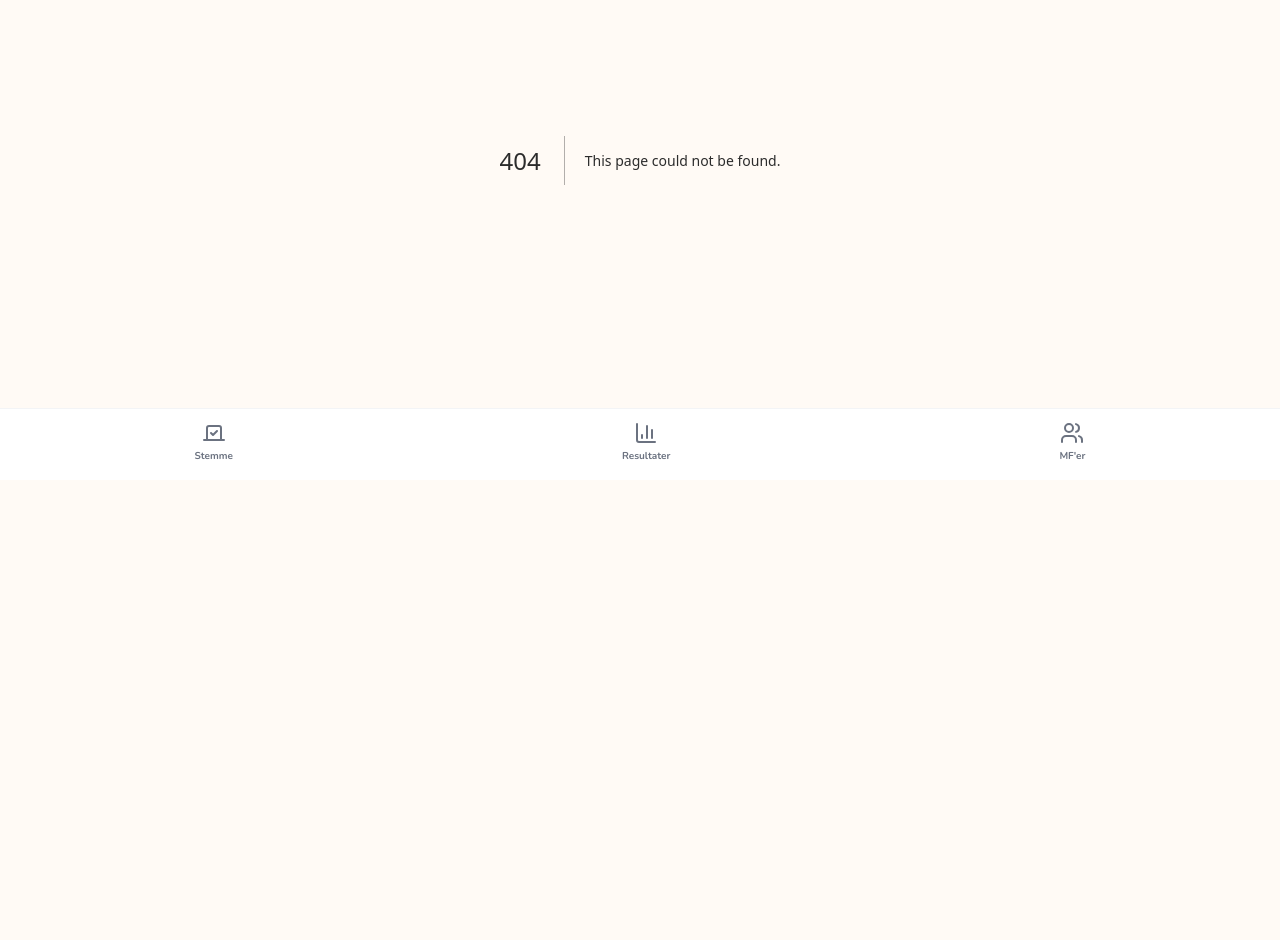
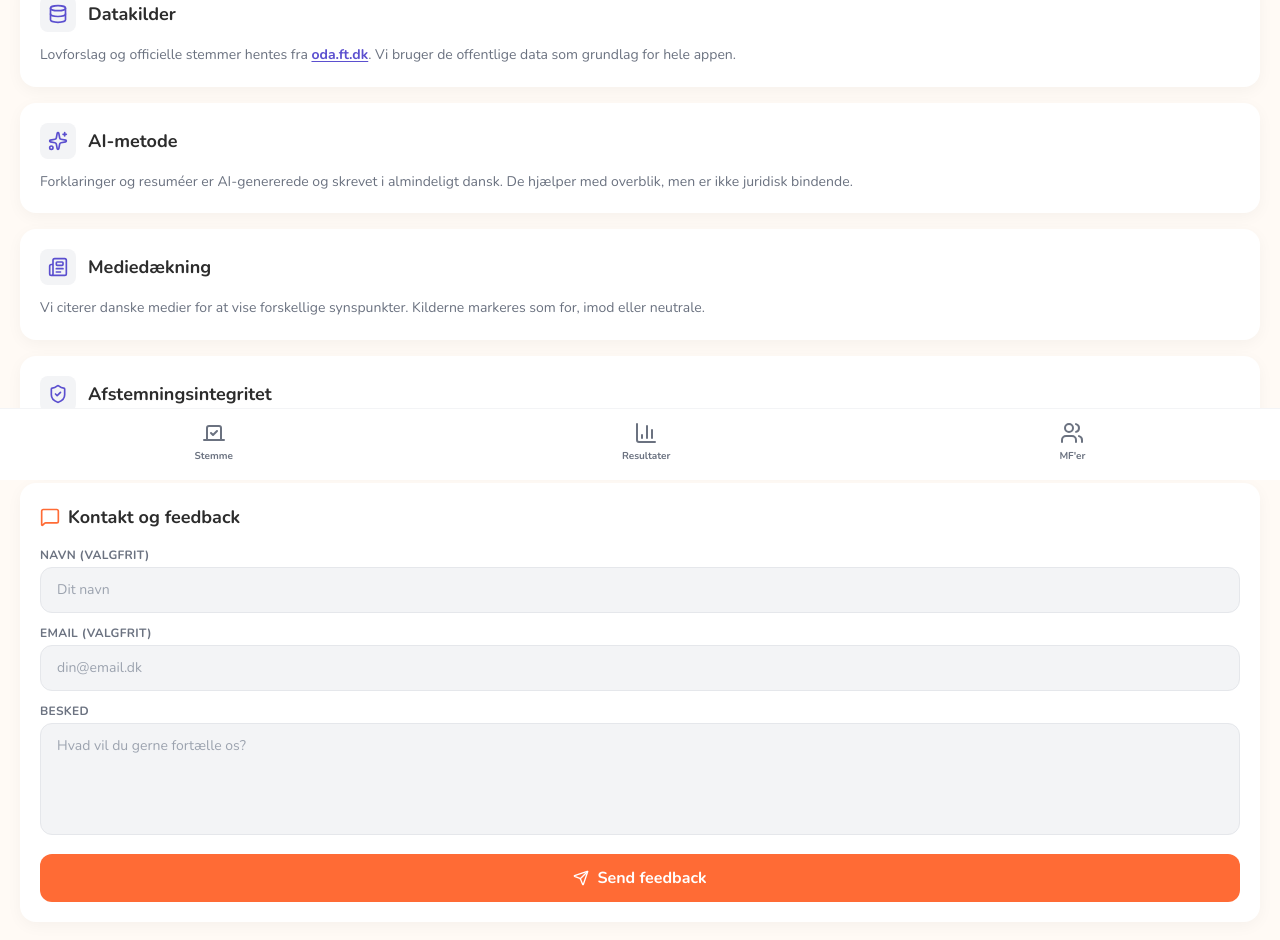
Before and after one commit to totise/direktedemokrati.nu, a Next.js app: page /about in a window 1280 px wide. Before the commit this address had no page. Shown: the part 320-1260 px from the top of the page. Before the commit the page ends 976 px from the top, so only its background shows below. Built offline with nearby package versions, Linux system fonts and the light colour scheme.

Commit message:
feat: add about screen

```diff
--- /dev/null
+++ b/src/app/about/page.tsx
@@ -0,0 +1,278 @@
+"use client";
+
+import Link from "next/link";
+import { useEffect, useMemo, useState } from "react";
+
+import {
+  ArrowLeft,
+  Database,
+  Heart,
+  MessageSquare,
+  Newspaper,
+  Send,
+  ShieldCheck,
+  Sparkles
+} from "lucide-react";
+
+interface FeedbackSubmission {
+  id: string;
+  name: string;
+  email: string;
+  message: string;
+  createdAt: string;
+}
+
+const FEEDBACK_STORAGE_KEY = "direkte-demokrati.feedback-submissions";
+
+const readFeedbackSubmissions = (): FeedbackSubmission[] => {
+  try {
+    const raw = window.localStorage.getItem(FEEDBACK_STORAGE_KEY);
+
+    return raw ? (JSON.parse(raw) as FeedbackSubmission[]) : [];
+  } catch {
+    return [];
+  }
+};
+
+const createSubmissionId = (): string =>
+  globalThis.crypto?.randomUUID?.() ??
+  `feedback-${Math.random().toString(36).slice(2, 10)}`;
+
+const formatSectionBody = (children: React.ReactNode): React.ReactNode =>
+  children;
+
+export default function AboutPage() {
+  const [name, setName] = useState("");
+  const [email, setEmail] = useState("");
+  const [message, setMessage] = useState("");
+  const [isLoaded, setIsLoaded] = useState(false);
+  const [hasSubmitted, setHasSubmitted] = useState(false);
+  const [error, setError] = useState<string | null>(null);
+
+  useEffect(() => {
+    setIsLoaded(true);
+  }, []);
+
+  const sections = useMemo(
+    () => [
+      {
+        icon: <Heart className="h-5 w-5" />,
+        title: "Vores mission",
+        body: formatSectionBody(
+          <p>
+            Vi gør Folketingets arbejde lettere at følge, så flere kan forstå
+            forslagene og tage del i den demokratiske samtale.
+          </p>
+        ),
+        accent: true
+      },
+      {
+        icon: <Database className="h-5 w-5" />,
+        title: "Datakilder",
+        body: formatSectionBody(
+          <p>
+            Lovforslag og officielle stemmer hentes fra{" "}
+            <a
+              className="font-bold text-[#5B4FCF] underline underline-offset-2"
+              href="https://oda.ft.dk"
+              target="_blank"
+              rel="noreferrer"
+            >
+              oda.ft.dk
+            </a>
+            . Vi bruger de offentlige data som grundlag for hele appen.
+          </p>
+        )
+      },
+      {
+        icon: <Sparkles className="h-5 w-5" />,
+        title: "AI-metode",
+        body: formatSectionBody(
+          <p>
+            Forklaringer og resuméer er AI-genererede og skrevet i almindeligt
+            dansk. De hjælper med overblik, men er ikke juridisk bindende.
+          </p>
+        )
+      },
+      {
+        icon: <Newspaper className="h-5 w-5" />,
+        title: "Mediedækning",
+        body: formatSectionBody(
+          <p>
+            Vi citerer danske medier for at vise forskellige synspunkter.
+            Kilderne markeres som for, imod eller neutrale.
+          </p>
+        )
+      },
+      {
+        icon: <ShieldCheck className="h-5 w-5" />,
+        title: "Afstemningsintegritet",
+        body: formatSectionBody(
+          <p>
+            Stemmer er anonyme. Vi bruger en lokal sessionsidentitet, så ingen
+            behøver logge ind for at deltage.
+          </p>
+        )
+      }
+    ],
+    []
+  );
+
+  const handleSubmit = (): void => {
+    setError(null);
+
+    if (message.trim().length === 0) {
+      setError("Skriv venligst en besked.");
+      return;
+    }
+
+    const submissions = readFeedbackSubmissions();
+    submissions.push({
+      id: createSubmissionId(),
+      name: name.trim(),
+      email: email.trim(),
+      message: message.trim(),
+      createdAt: new Date().toISOString()
+    });
+
+    window.localStorage.setItem(
+      FEEDBACK_STORAGE_KEY,
+      JSON.stringify(submissions)
+    );
+    setHasSubmitted(true);
+    setName("");
+    setEmail("");
+    setMessage("");
+  };
+
+  const renderHeader = () => (
+    <header className="sticky top-0 z-30 border-b border-[#E5E7EB] bg-[#FFFAF5]/95 px-5 py-4 backdrop-blur-sm">
+      <div className="flex items-center gap-4">
+        <Link
+          className="-ml-2 rounded-full p-2 transition-colors hover:bg-[#F3F4F6]"
+          href="/vote"
+        >
+          <ArrowLeft className="h-6 w-6 text-[#2C2C2C]" />
+        </Link>
+        <h1 className="text-xl font-bold text-[#2C2C2C]">Om appen</h1>
+      </div>
+    </header>
+  );
+
+  const renderCard = (
+    icon: React.ReactElement,
+    title: string,
+    body: React.ReactNode,
+    accent = false
+  ) => (
+    <section
+      className={`mb-4 rounded-2xl p-5 shadow-[0_4px_16px_rgba(0,0,0,0.04)] ${accent ? "bg-gradient-to-br from-[#5B4FCF] to-[#3D329F] text-white" : "bg-white"}`}
+      key={title}
+    >
+      <div className="mb-3 flex items-center gap-3">
+        <div
+          className={`rounded-lg p-2 ${accent ? "bg-white/20" : "bg-[#F3F4F6]"}`}
+        >
+          <span className={accent ? "text-white" : "text-[#5B4FCF]"}>
+            {icon}
+          </span>
+        </div>
+        <h2 className="text-lg font-bold">{title}</h2>
+      </div>
+      <div
+        className={`text-sm leading-relaxed ${accent ? "text-white/90" : "text-[#6B7280]"}`}
+      >
+        {body}
+      </div>
+    </section>
+  );
+
+  const renderForm = () => (
+    <section className="mb-10 rounded-2xl bg-white p-5 shadow-[0_4px_16px_rgba(0,0,0,0.04)]">
+      <div className="mb-4 flex items-center gap-2">
+        <MessageSquare className="h-5 w-5 text-[#FF6B35]" />
+        <h2 className="text-lg font-bold text-[#2C2C2C]">
+          Kontakt og feedback
+        </h2>
+      </div>
+
+      {hasSubmitted ? (
+        <div className="mb-4 rounded-2xl border border-[#22A06B]/20 bg-[#22A06B]/10 p-4 text-sm text-[#22A06B]">
+          Tak for din besked — den er gemt lokalt.
+        </div>
+      ) : null}
+
+      {error ? (
+        <div className="mb-4 rounded-2xl border border-[#E34935]/20 bg-[#E34935]/10 p-4 text-sm text-[#E34935]">
+          {error}
+        </div>
+      ) : null}
+
+      <div className="space-y-3">
+        <div>
+          <label className="mb-1 block text-xs font-bold uppercase tracking-wide text-[#6B7280]">
+            Navn (valgfrit)
+          </label>
+          <input
+            className="w-full rounded-xl border border-[#E5E7EB] bg-[#F3F4F6] px-4 py-3 text-sm outline-none transition-colors focus:border-[#5B4FCF]"
+            onChange={(event) => setName(event.target.value)}
+            placeholder="Dit navn"
+            value={name}
+          />
+        </div>
+        <div>
+          <label className="mb-1 block text-xs font-bold uppercase tracking-wide text-[#6B7280]">
+            Email (valgfrit)
+          </label>
+          <input
+            className="w-full rounded-xl border border-[#E5E7EB] bg-[#F3F4F6] px-4 py-3 text-sm outline-none transition-colors focus:border-[#5B4FCF]"
+            onChange={(event) => setEmail(event.target.value)}
+            placeholder="din@email.dk"
+            type="email"
+            value={email}
+          />
+        </div>
+        <div>
+          <label className="mb-1 block text-xs font-bold uppercase tracking-wide text-[#6B7280]">
+            Besked
+          </label>
+          <textarea
+            className="min-h-28 w-full resize-none rounded-xl border border-[#E5E7EB] bg-[#F3F4F6] px-4 py-3 text-sm outline-none transition-colors focus:border-[#5B4FCF]"
+            onChange={(event) => setMessage(event.target.value)}
+            placeholder="Hvad vil du gerne fortælle os?"
+            value={message}
+          />
+        </div>
+        <button
+          className="flex w-full items-center justify-center gap-2 rounded-xl bg-[#FF6B35] py-3 font-bold text-white transition-colors hover:bg-[#E85D2A]"
+          onClick={handleSubmit}
+          type="button"
+        >
+          <Send className="h-4 w-4" />
+          Send feedback
+        </button>
+      </div>
+    </section>
+  );
+
+  if (!isLoaded) {
+    return (
+      <div className="min-h-screen bg-[#FFFAF5] font-['Nunito']">
+        {renderHeader()}
+        <main className="px-5 py-8 text-sm text-[#6B7280]">Indlæser...</main>
+      </div>
+    );
+  }
+
+  return (
+    <div className="min-h-screen bg-[#FFFAF5] font-['Nunito']">
+      {renderHeader()}
+      <main className="px-5 pt-4">
+        {sections.map((section) =>
+          renderCard(section.icon, section.title, section.body, section.accent)
+        )}
+        {renderForm()}
+      </main>
+    </div>
+  );
+}
```
Also changed, not shown: 1 other file (tests, documents, lock files or other folders).
